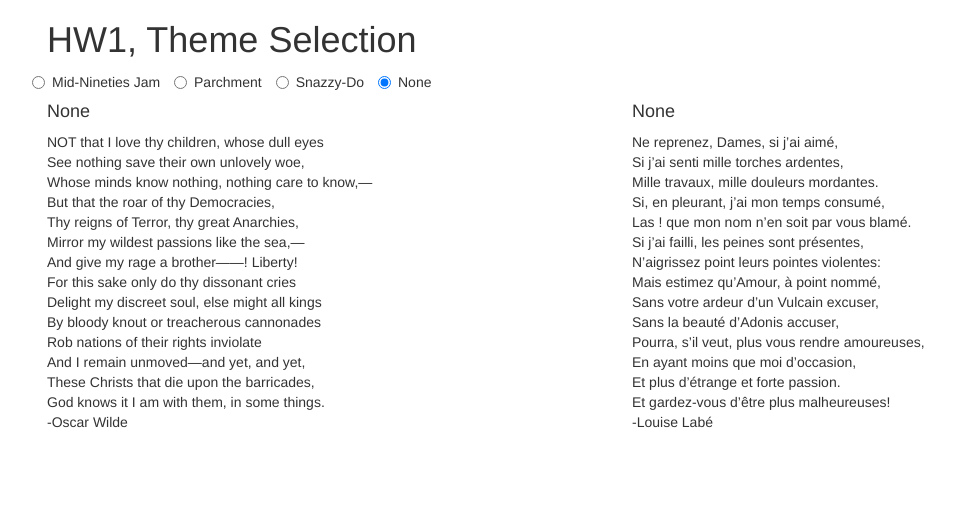
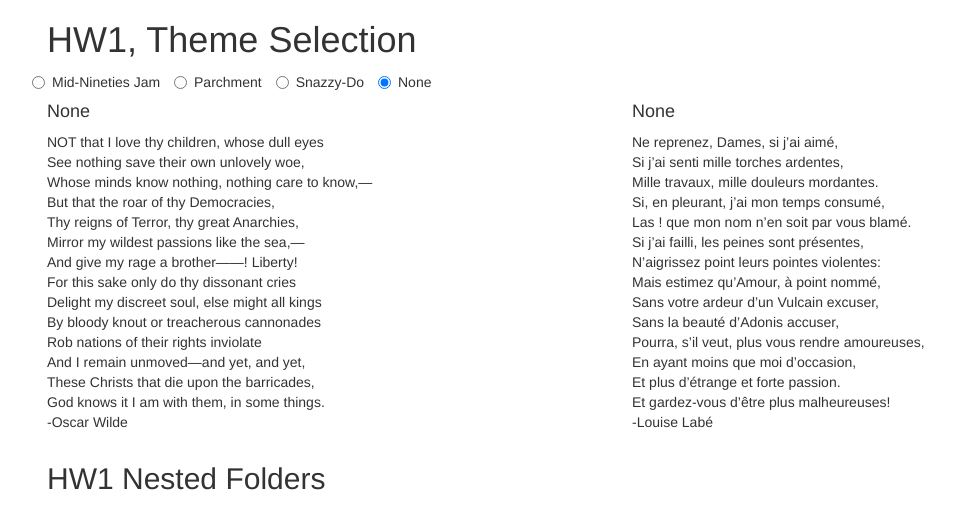
Before and after one commit to ChildeRowland/nycda_angularjs_102, a plain HTML site: page HW1/index.html in a window 1280 px wide. Shown: the whole page, without its empty margins (23-978 px from the left). Drawn offline with nearby package versions, Linux system fonts and the light colour scheme.

Commit message:
Nested folders controller

```diff
--- a/HW1/index.html
+++ b/HW1/index.html
@@ -135,6 +135,12 @@
   					</p>
   				</div>
 			</div>
+
+			<div ng-controller="folderController as fldr">
+				<h2 ng-bind="fldr.message">
+
+				</h2>
+			</div>
 		</div>
 	</body>
 </html>
--- a/HW1/index.js
+++ b/HW1/index.js
@@ -20,3 +20,10 @@ homeWorkOne.controller('mainController', function() {
 	this.themeSelection = "None";
 
 })
+
+homeWorkOne.controller('folderController', function() {
+	var self = this
+
+	self.message = "HW1 Nested Folders"
+
+})
```
